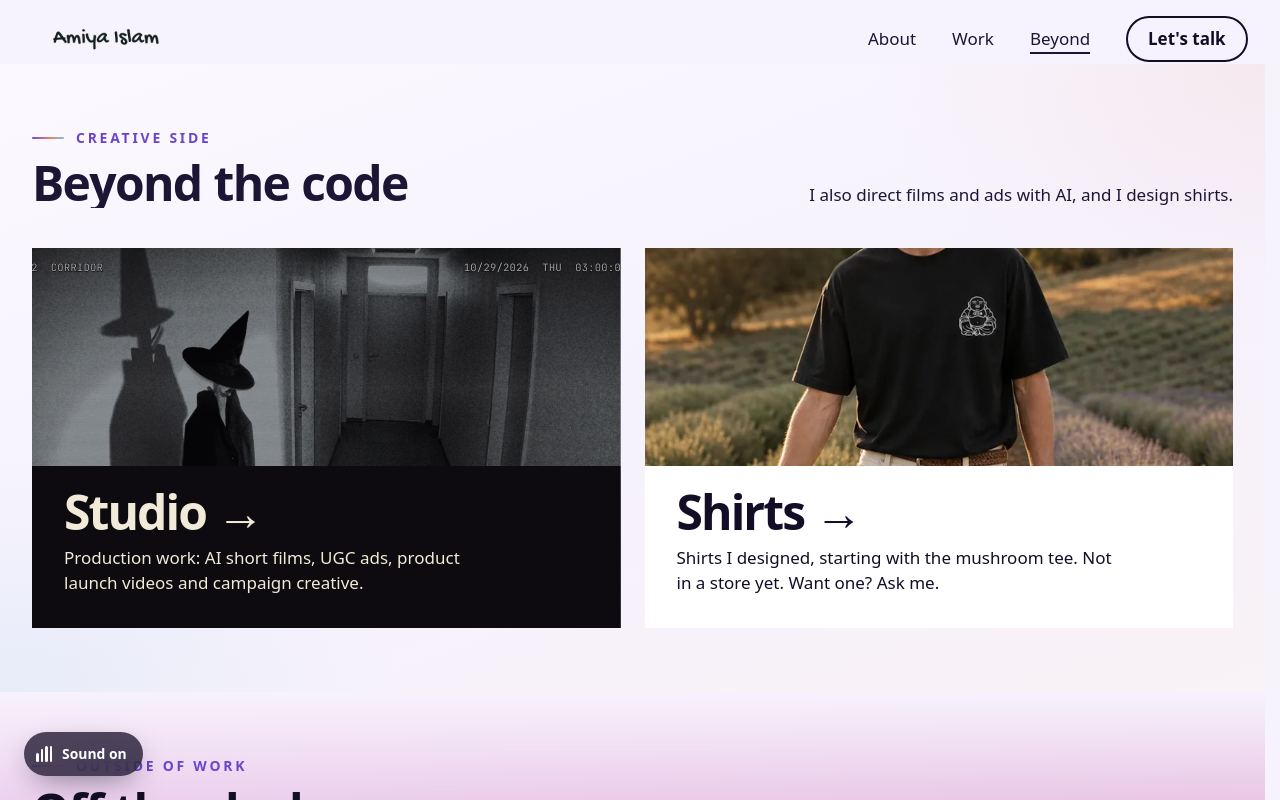
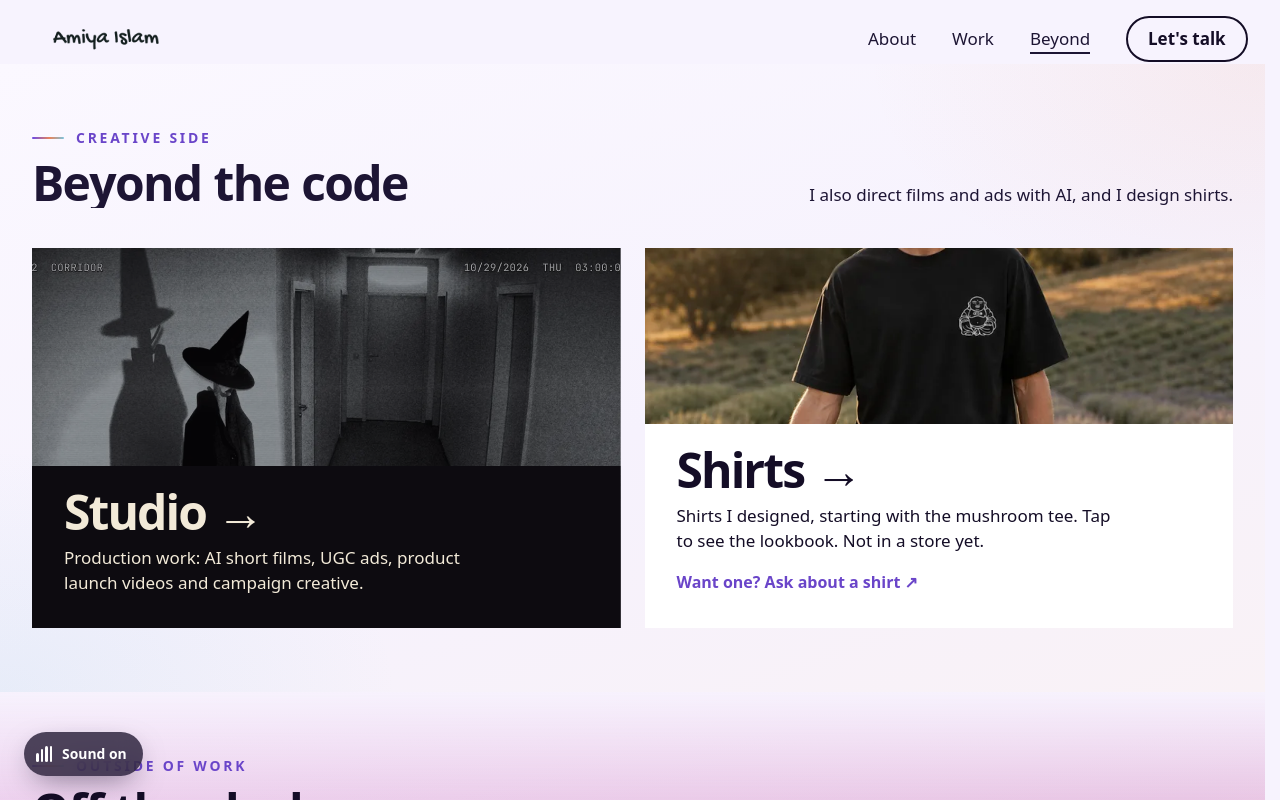
Before and after one commit to AmiyaI/PersonalPortfolio, a React (Vite) app: page /beyond in a window 1280 px wide. Shown: the top 800 px of the page. Built offline with nearby package versions, Linux system fonts and the light colour scheme; a web font is replaced by a local one.

Commit message:
Beyond: the Shirts card opens the mushroom tee lookbook, with a separate link to ask for one
Co-Authored-By: Claude Opus 5.5 <noreply@anthropic.com>

```diff
--- a/src/Pages/Beyond.jsx
+++ b/src/Pages/Beyond.jsx
@@ -6,18 +6,21 @@
 */
 
 // Doors off the career page: the creative work (Studio, which also leads on
-// to the AI Slop experiments) and the shirts. Studio previews its film on hover.
+// to the AI Slop experiments) and the shirts. Studio previews its film on hover;
+// Shirts opens the mushroom tee lookbook, with a separate link to ask for one.
 
 import { useRef } from "react";
 import SectionHeader from "../Components/SectionHeader";
 import { TransitionLink } from "../Components/motion/PageTransition";
 import { gsap, useGSAP, MOTION_OK, EASE, START } from "../lib/gsap";
 import media from "../Constants/media.json";
+import { useMediaViewer } from "../Components/media/MediaViewer";
 
 const studioFeature = media.studio[0];
 const shirt = media.shirts[0];
 
 const Beyond = () => {
+  const openViewer = useMediaViewer();
   const scope = useRef(null);
 
   useGSAP(
@@ -92,12 +95,16 @@ const Beyond = () => {
             </div>
           </TransitionLink>
 
-          <a
-            id="shirts"
-            href="mailto:iamiya@vt.edu?subject=I%20want%20a%20shirt"
-            data-cursor="Ask"
-            className="door group relative flex min-h-[380px] scroll-mt-28 flex-col justify-end overflow-hidden bg-white p-8 text-night"
-          >
+          {/* The whole card opens the lookbook; the "Ask" link sits above it as a
+              sibling, so neither control is nested inside the other. */}
+          <div id="shirts" className="door group relative flex min-h-[380px] scroll-mt-28 flex-col justify-end overflow-hidden bg-white p-8 text-night">
+            <button
+              type="button"
+              onClick={() => openViewer(shirt, 0)}
+              data-cursor="View"
+              aria-label={`Open the ${shirt.title}, ${shirt.images.length} photos`}
+              className="absolute inset-0 z-10 cursor-pointer"
+            />
             <img
               src={shirt.images[3]}
               alt="The mushroom tee, worn in a lookbook shot"
@@ -108,10 +115,17 @@ const Beyond = () => {
                 Shirts <span className="inline-block transition-transform duration-[400ms] ease-[cubic-bezier(.16,1,.3,1)] group-hover:translate-x-2">→</span>
               </h3>
               <p className="mt-3 max-w-md text-body">
-                Shirts I designed, starting with the mushroom tee. Not in a store yet. Want one? Ask me.
+                Shirts I designed, starting with the mushroom tee. Tap to see the lookbook. Not in a store yet.
               </p>
+              <a
+                href="mailto:iamiya@vt.edu?subject=I%20want%20a%20shirt"
+                data-cursor="Ask"
+                className="nav-link relative z-20 mt-4 inline-block pb-0.5 text-compact font-semibold text-accent"
+              >
+                Want one? Ask about a shirt ↗
+              </a>
             </div>
-          </a>
+          </div>
         </div>
       </div>
     </section>
--- a/src/Pages/BeyondPage.jsx
+++ b/src/Pages/BeyondPage.jsx
@@ -10,16 +10,19 @@
 // The nav's Beyond menu links straight to each part.
 
 import Beyond from "./Beyond";
+import { MediaViewerProvider } from "../Components/media/MediaViewer";
 import Hobbies from "./Hobbies";
 import HotTakes from "./HotTakes";
 
 // tabIndex -1 lets the page transition move focus here after a route change.
 const BeyondPage = () => (
-  <main id="main" tabIndex={-1} className="pt-16 outline-none">
-    <Beyond />
-    <Hobbies />
-    <HotTakes />
-  </main>
+  <MediaViewerProvider>
+    <main id="main" tabIndex={-1} className="pt-16 outline-none">
+      <Beyond />
+      <Hobbies />
+      <HotTakes />
+    </main>
+  </MediaViewerProvider>
 );
 
 export default BeyondPage;
```
Also changed, not shown: src/Constants/contributions.json (+1 -1 lines).
